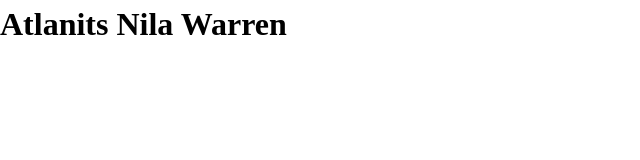
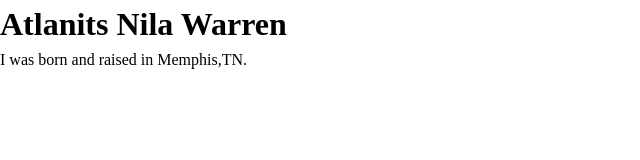
Before and after one commit to atlantiswarren/my-first-website, a plain HTML site: page index.html in a window 1280 px wide. Shown: the whole page, without its empty margins (0-640 px from the left). Drawn offline with Linux system fonts and the light colour scheme.

Commit message:
deploy: be0df97a44ff115d8eeff9457666c5fd508690fe

```diff
--- a/index.html
+++ b/index.html
@@ -11,5 +11,6 @@
   </head>
   <body>
     <h1>Atlanits Nila Warren</h1>
+    <p>I was born and raised in Memphis,TN.</p>
   </body>
 </html>
```
